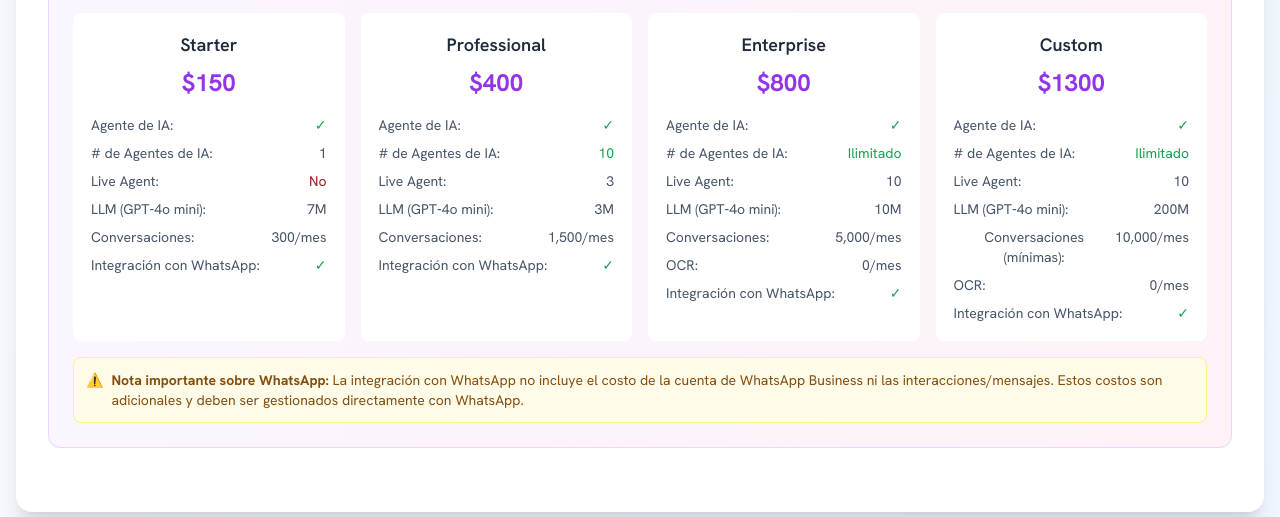
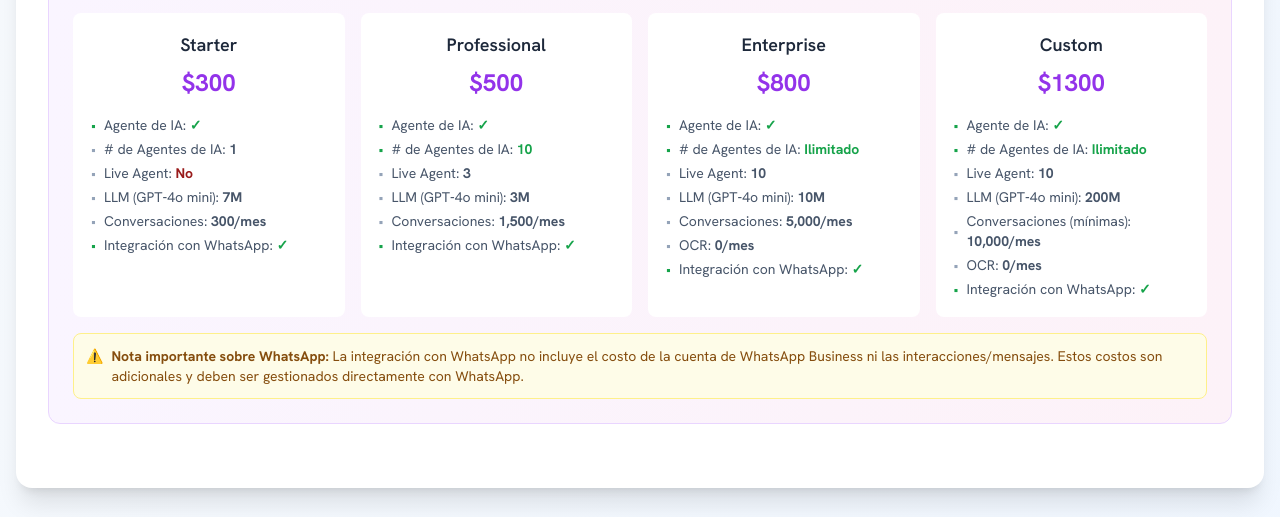
Before and after one commit to jmacera1982/cotizador-numia, a plain HTML site: page cotizador_v2.html in a window 1280 px wide. Shown: the part 741-1258 px from the top of the page. Drawn offline with nearby package versions, Linux system fonts and the light colour scheme.

Commit message:
Add files via upload

```diff
--- a/cotizador_v2.html
+++ b/cotizador_v2.html
@@ -221,31 +221,31 @@
             <div class="bg-white rounded-lg p-4 border-2 border-transparent hover:border-purple-300 transition-all cursor-pointer jb-plan" data-plan="starter">
               <div class="text-center">
                 <h5 class="font-semibold text-lg mb-2">Starter</h5>
-                <div class="text-2xl font-bold text-purple-600 mb-4">$150</div>
-                <div class="space-y-2 text-sm text-slate-600">
-                  <div class="flex justify-between">
-                    <span>Agente de IA:</span>
-                    <span class="text-green-600">✓</span>
-                  </div>
-                  <div class="flex justify-between">
-                    <span># de Agentes de IA:</span>
-                    <span >1</span>
-                  </div>
-                  <div class="flex justify-between">
-                    <span>Live Agent:</span>
-                    <span class="text-red-800">No</span>
-                  </div>
-                  <div class="flex justify-between">
-                    <span>LLM (GPT‑4o mini):</span>
-                    <span>7M</span>
-                  </div>
-                  <div class="flex justify-between">
-                    <span>Conversaciones:</span>
-                    <span>300/mes</span>
-                  </div>
-                  <div class="flex justify-between">
-                    <span>Integración con WhatsApp:</span>
-                    <span class="text-green-600">✓</span>
+                <div class="text-2xl font-bold text-purple-600 mb-4">$300</div>
+                <div class="text-left space-y-1 text-sm text-slate-600">
+                  <div class="flex items-center gap-2">
+                    <span class="text-green-600">•</span>
+                    <span>Agente de IA: <strong class="text-green-600">✓</strong></span>
+                  </div>
+                  <div class="flex items-center gap-2">
+                    <span class="text-slate-400">•</span>
+                    <span># de Agentes de IA: <strong>1</strong></span>
+                  </div>
+                  <div class="flex items-center gap-2">
+                    <span class="text-slate-400">•</span>
+                    <span>Live Agent: <strong class="text-red-800">No</strong></span>
+                  </div>
+                  <div class="flex items-center gap-2">
+                    <span class="text-slate-400">•</span>
+                    <span>LLM (GPT‑4o mini): <strong>7M</strong></span>
+                  </div>
+                  <div class="flex items-center gap-2">
+                    <span class="text-slate-400">•</span>
+                    <span>Conversaciones: <strong>300/mes</strong></span>
+                  </div>
+                  <div class="flex items-center gap-2">
+                    <span class="text-green-600">•</span>
+                    <span>Integración con WhatsApp: <strong class="text-green-600">✓</strong></span>
                   </div>
                 </div>
               </div>
@@ -255,31 +255,31 @@
             <div class="bg-white rounded-lg p-4 border-2 border-transparent hover:border-purple-300 transition-all cursor-pointer jb-plan" data-plan="professional">
               <div class="text-center">
                 <h5 class="font-semibold text-lg mb-2">Professional</h5>
-                <div class="text-2xl font-bold text-purple-600 mb-4">$400</div>
-                <div class="space-y-2 text-sm text-slate-600">
-                  <div class="flex justify-between">
-                    <span>Agente de IA:</span>
-                    <span class="text-green-600">✓</span>
-                  </div>
-                  <div class="flex justify-between">
-                    <span># de Agentes de IA:</span>
-                    <span class="text-green-600">10</span>
-                  </div>
-                  <div class="flex justify-between">
-                    <span>Live Agent:</span>
-                    <span>3</span>
-                  </div>
-                  <div class="flex justify-between">
-                    <span>LLM (GPT‑4o mini):</span>
-                    <span>3M</span>
-                  </div>
-                  <div class="flex justify-between">
-                    <span>Conversaciones:</span>
-                    <span>1,500/mes</span>
-                  </div>
-                  <div class="flex justify-between">
-                    <span>Integración con WhatsApp:</span>
-                    <span class="text-green-600">✓</span>
+                <div class="text-2xl font-bold text-purple-600 mb-4">$500</div>
+                <div class="text-left space-y-1 text-sm text-slate-600">
+                  <div class="flex items-center gap-2">
+                    <span class="text-green-600">•</span>
+                    <span>Agente de IA: <strong class="text-green-600">✓</strong></span>
+                  </div>
+                  <div class="flex items-center gap-2">
+                    <span class="text-green-600">•</span>
+                    <span># de Agentes de IA: <strong class="text-green-600">10</strong></span>
+                  </div>
+                  <div class="flex items-center gap-2">
+                    <span class="text-slate-400">•</span>
+                    <span>Live Agent: <strong>3</strong></span>
+                  </div>
+                  <div class="flex items-center gap-2">
+                    <span class="text-slate-400">•</span>
+                    <span>LLM (GPT‑4o mini): <strong>3M</strong></span>
+                  </div>
+                  <div class="flex items-center gap-2">
+                    <span class="text-slate-400">•</span>
+                    <span>Conversaciones: <strong>1,500/mes</strong></span>
+                  </div>
+                  <div class="flex items-center gap-2">
+                    <span class="text-green-600">•</span>
+                    <span>Integración con WhatsApp: <strong class="text-green-600">✓</strong></span>
                   </div>
                 </div>
               </div>
@@ -290,34 +290,34 @@
               <div class="text-center">
                 <h5 class="font-semibold text-lg mb-2">Enterprise</h5>
                 <div class="text-2xl font-bold text-purple-600 mb-4">$800</div>
-                <div class="space-y-2 text-sm text-slate-600">
-                  <div class="flex justify-between">
-                    <span>Agente de IA:</span>
-                    <span class="text-green-600">✓</span>
-                  </div>
-                  <div class="flex justify-between">
-                    <span># de Agentes de IA:</span>
-                    <span class="text-green-600">Ilimitado</span>
-                  </div>
-                  <div class="flex justify-between">
-                    <span>Live Agent:</span>
-                    <span>10</span>
-                  </div>
-                  <div class="flex justify-between">
-                    <span>LLM (GPT‑4o mini):</span>
-                    <span>10M</span>
-                  </div>
-                  <div class="flex justify-between">
-                    <span>Conversaciones:</span>
-                    <span>5,000/mes</span>
-                  </div>
-                  <div class="flex justify-between">
-                    <span>OCR:</span>
-                    <span>0/mes</span>
-                  </div>
-                  <div class="flex justify-between">
-                    <span>Integración con WhatsApp:</span>
-                    <span class="text-green-600">✓</span>
+                <div class="text-left space-y-1 text-sm text-slate-600">
+                  <div class="flex items-center gap-2">
+                    <span class="text-green-600">•</span>
+                    <span>Agente de IA: <strong class="text-green-600">✓</strong></span>
+                  </div>
+                  <div class="flex items-center gap-2">
+                    <span class="text-green-600">•</span>
+                    <span># de Agentes de IA: <strong class="text-green-600">Ilimitado</strong></span>
+                  </div>
+                  <div class="flex items-center gap-2">
+                    <span class="text-slate-400">•</span>
+                    <span>Live Agent: <strong>10</strong></span>
+                  </div>
+                  <div class="flex items-center gap-2">
+                    <span class="text-slate-400">•</span>
+                    <span>LLM (GPT‑4o mini): <strong>10M</strong></span>
+                  </div>
+                  <div class="flex items-center gap-2">
+                    <span class="text-slate-400">•</span>
+                    <span>Conversaciones: <strong>5,000/mes</strong></span>
+                  </div>
+                  <div class="flex items-center gap-2">
+                    <span class="text-slate-400">•</span>
+                    <span>OCR: <strong>0/mes</strong></span>
+                  </div>
+                  <div class="flex items-center gap-2">
+                    <span class="text-green-600">•</span>
+                    <span>Integración con WhatsApp: <strong class="text-green-600">✓</strong></span>
                   </div>
                 </div>
               </div>
@@ -328,34 +328,34 @@
               <div class="text-center">
                 <h5 class="font-semibold text-lg mb-2">Custom</h5>
                 <div class="text-2xl font-bold text-purple-600 mb-4">$1300</div>
-                <div class="space-y-2 text-sm text-slate-600">
-                  <div class="flex justify-between">
-                    <span>Agente de IA:</span>
-                    <span class="text-green-600">✓</span>
-                  </div>
-                  <div class="flex justify-between">
-                    <span># de Agentes de IA:</span>
-                    <span class="text-green-600">Ilimitado</span>
-                  </div>
-                  <div class="flex justify-between">
-                    <span>Live Agent:</span>
-                    <span>10</span>
-                  </div>
-                  <div class="flex justify-between">
-                    <span>LLM (GPT‑4o mini):</span>
-                    <span>200M</span>
-                  </div>
-                  <div class="flex justify-between">
-                    <span>Conversaciones (mínimas):</span>
-                    <span>10,000/mes</span>
-                  </div>
-                  <div class="flex justify-between">
-                    <span>OCR:</span>
-                    <span>0/mes</span>
-                  </div>
-                  <div class="flex justify-between">
-                    <span>Integración con WhatsApp:</span>
-                    <span class="text-green-600">✓</span>
+                <div class="text-left space-y-1 text-sm text-slate-600">
+                  <div class="flex items-center gap-2">
+                    <span class="text-green-600">•</span>
+                    <span>Agente de IA: <strong class="text-green-600">✓</strong></span>
+                  </div>
+                  <div class="flex items-center gap-2">
+                    <span class="text-green-600">•</span>
+                    <span># de Agentes de IA: <strong class="text-green-600">Ilimitado</strong></span>
+                  </div>
+                  <div class="flex items-center gap-2">
+                    <span class="text-slate-400">•</span>
+                    <span>Live Agent: <strong>10</strong></span>
+                  </div>
+                  <div class="flex items-center gap-2">
+                    <span class="text-slate-400">•</span>
+                    <span>LLM (GPT‑4o mini): <strong>200M</strong></span>
+                  </div>
+                  <div class="flex items-center gap-2">
+                    <span class="text-slate-400">•</span>
+                    <span>Conversaciones (mínimas): <strong>10,000/mes</strong></span>
+                  </div>
+                  <div class="flex items-center gap-2">
+                    <span class="text-slate-400">•</span>
+                    <span>OCR: <strong>0/mes</strong></span>
+                  </div>
+                  <div class="flex items-center gap-2">
+                    <span class="text-green-600">•</span>
+                    <span>Integración con WhatsApp: <strong class="text-green-600">✓</strong></span>
                   </div>
                 </div>
               </div>
@@ -948,12 +948,52 @@
     function actualizarResumen() {
       const container = document.getElementById('resumenConfiguracion');
 
-      if (sucursalesSeleccionadas.size === 0) {
-        container.innerHTML = '<p class="text-slate-600">Agrega sucursales para ver el resumen</p>';
+      let html = '<div class="space-y-4">';
+
+      // Mostrar información de JB Chatbot si está seleccionado
+      if (jbPlanSeleccionado) {
+        let precioJB = 0;
+        let nombrePlanJB = '';
+
+        if (jbPlanSeleccionado === 'custom') {
+          precioJB = calcularPrecioCustomJB();
+          nombrePlanJB = 'Custom';
+        } else if (jbPlanSeleccionado === 'enterprise') {
+          precioJB = calcularPrecioEnterpriseJB();
+          nombrePlanJB = 'Enterprise';
+        } else {
+          const preciosJB = {
+            'starter': 300,
+            'professional': 500
+          };
+          precioJB = preciosJB[jbPlanSeleccionado] || 0;
+          nombrePlanJB = jbPlanSeleccionado.charAt(0).toUpperCase() + jbPlanSeleccionado.slice(1);
+        }
+
+        html += `
+          <div class="bg-gradient-to-r from-purple-500 to-pink-600 rounded-xl p-6 text-white">
+            <div class="flex items-center justify-between mb-4">
+              <div class="flex items-center gap-3">
+                <div class="text-3xl">🤖</div>
+                <div>
+                  <h4 class="text-xl font-bold">JB Chatbot - ${nombrePlanJB}</h4>
+                  <p class="opacity-90 text-sm">Solución de chatbot inteligente</p>
+                </div>
+              </div>
+              <div class="text-right">
+                <div class="text-sm opacity-80">Precio:</div>
+                <div class="text-2xl font-bold">$${precioJB.toLocaleString()}</div>
+              </div>
+            </div>
+          </div>
+        `;
+      }
+
+      // Mostrar sucursales si hay alguna seleccionada
+      if (sucursalesSeleccionadas.size === 0 && !jbPlanSeleccionado) {
+        container.innerHTML = '<p class="text-slate-600">Agrega sucursales o selecciona un plan JB para ver el resumen</p>';
         return;
       }
-
-      let html = '<div class="space-y-4">';
 
       // Mostrar cada tipo de sucursal
       sucursalesSeleccionadas.forEach((data, planId) => {
@@ -1037,15 +1077,6 @@
 
     // Calcular total
     function calcularTotal() {
-      if (sucursalesSeleccionadas.size === 0) {
-        document.getElementById('totalSucursales').textContent = '0';
-        document.getElementById('precioBase').textContent = '$0';
-        document.getElementById('precioCaracteristicas').textContent = '$0';
-        document.getElementById('subtotal').textContent = '$0';
-        document.getElementById('total').textContent = '$0';
-        return;
-      }
-
       let precioBase = 0;
       let precioCaracteristicas = 0;
       let totalSucursales = 0;
@@ -1085,8 +1116,8 @@
           precioJB = calcularPrecioEnterpriseJB();
         } else {
           const preciosJB = {
-            'starter': 150,
-            'professional': 400
+            'starter': 300,
+            'professional': 500
           };
           precioJB = preciosJB[jbPlanSeleccionado] || 0;
         }
```
